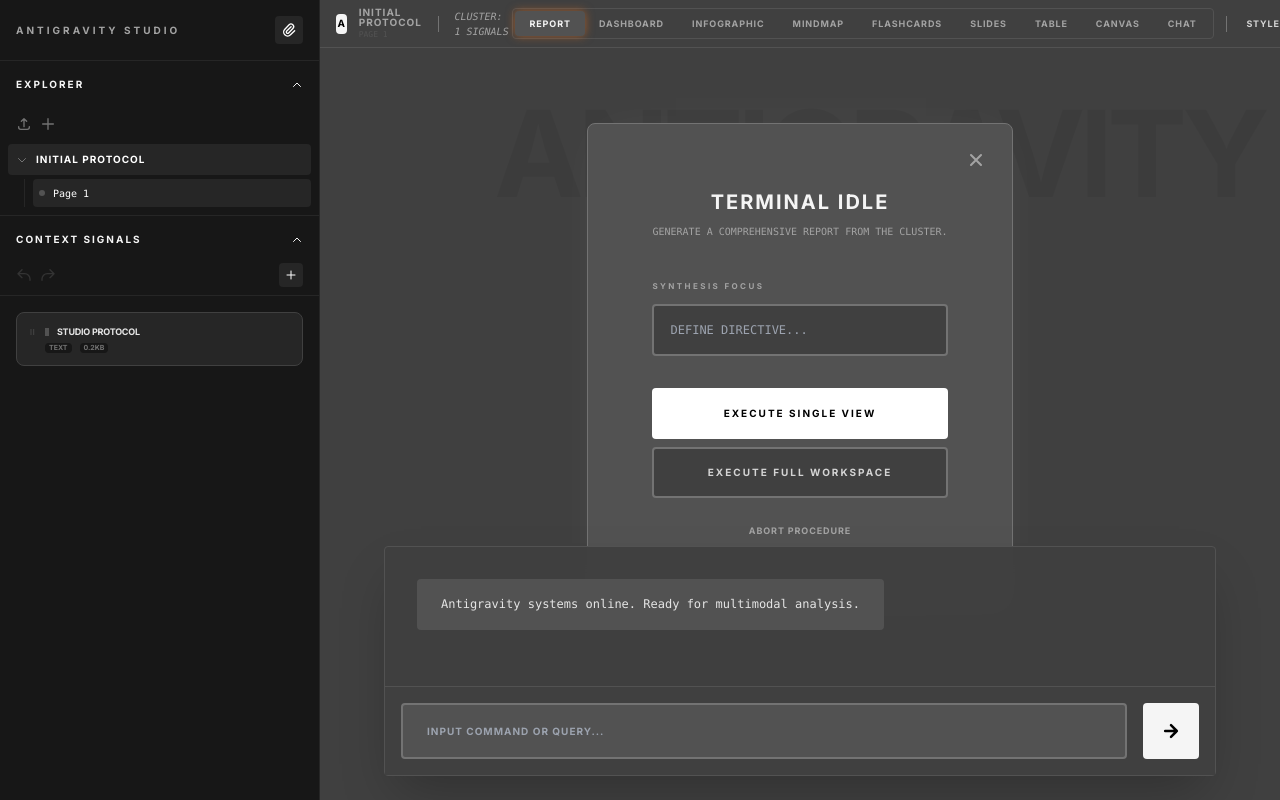
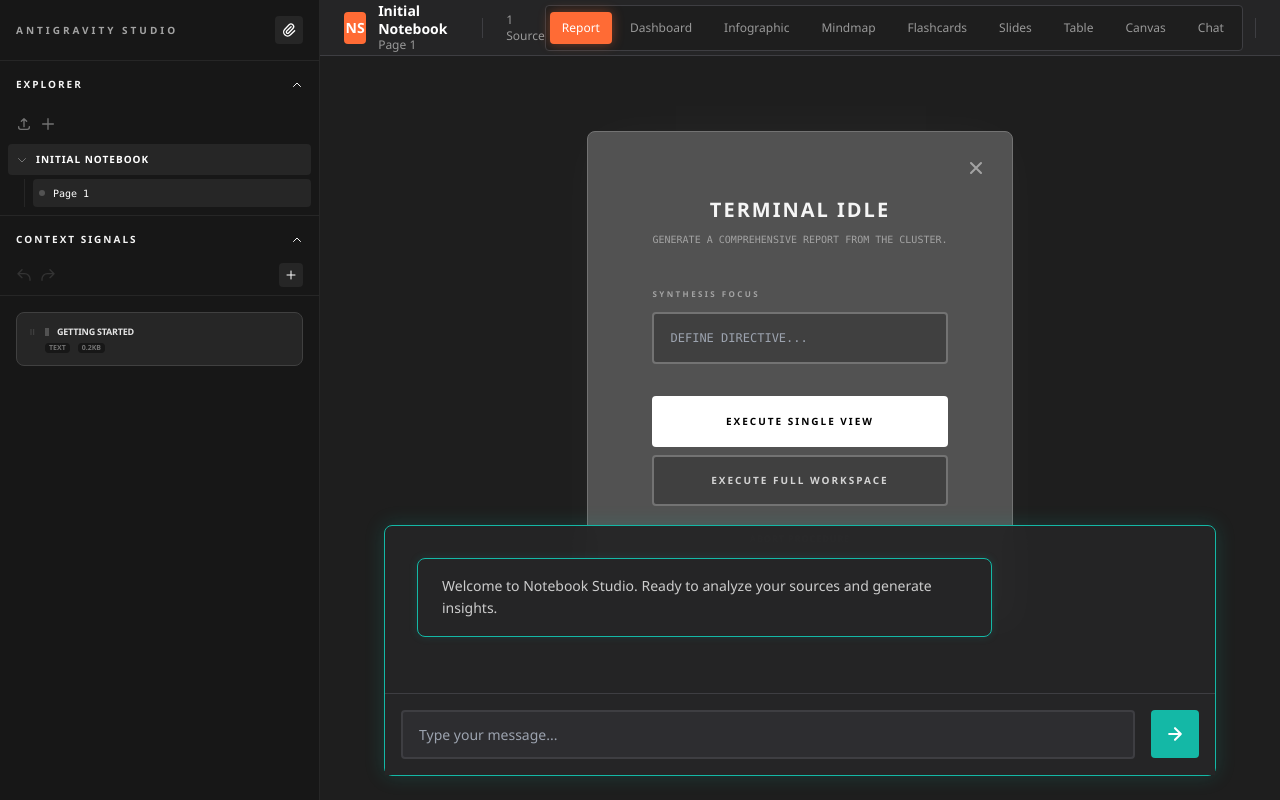
Before and after one commit to HaggisSupper/Notebook_Studio, a React (Vite) app: page / in a window 1280 px wide. Built offline with nearby package versions, Linux system fonts and the light colour scheme.

Commit message:
Implement Gen-X UI/UX design system: Phase 1 - Typography, colors, and navigation
Co-authored-by: HaggisSupper <211442128+HaggisSupper@users.noreply.github.com>

```diff
--- a/App.tsx
+++ b/App.tsx
@@ -16,14 +16,14 @@ const INITIAL_PAGE: Page = {
   id: 'pg-1',
   name: 'Page 1',
   generatedContent: {},
-  chatHistory: [{ role: 'assistant', content: 'Antigravity systems online. Ready for multimodal analysis.' }]
+  chatHistory: [{ role: 'assistant', content: 'Welcome to Notebook Studio. Ready to analyze your sources and generate insights.' }]
 };
 
 const INITIAL_NOTEBOOK: Notebook = {
   id: 'nb-1',
-  name: 'Initial Protocol',
+  name: 'Initial Notebook',
   sources: [
-    { id: '1', title: 'Studio Protocol', content: 'NotebookLM Studio Clone. Grayscale visual studio antigravity aesthetics. Supports: Multimodal Reports, Infographics, Mindmaps, Flashcards, Slides, Tables, and Telemetry Dashboards. Powered by Google Gemini.', type: 'text' }
+    { id: '1', title: 'Getting Started', content: 'Notebook Studio - A multimodal analysis tool for Gen-X professionals. Create Reports, Infographics, Mindmaps, Flashcards, Slides, Tables, and Dashboards. Optimized for clarity, readability, and efficiency.', type: 'text' }
   ],
   pages: [INITIAL_PAGE]
 };
@@ -511,8 +511,8 @@ const App: React.FC = () => {
   };
 
   return (
-    <div className={`flex h-screen w-full overflow-hidden ${state.isDarkMode ? 'dark' : ''}`}>
-      <div className="flex w-full h-full bg-neutral-700 transition-colors selection:bg-neutral-600 selection:text-white">
+    <div className={`flex h-screen w-full overflow-hidden ${state.isDarkMode ? 'dark' : ''}`} style={{ backgroundColor: '#1E1E1E' }}>
+      <div className="flex w-full h-full transition-colors" style={{ backgroundColor: '#1E1E1E', color: '#CCCCCC' }}>
 
         {/* Sidebar */}
         <div className="flex-shrink-0 z-50">
@@ -554,72 +554,224 @@ const App: React.FC = () => {
         <main className="flex-1 flex flex-col min-w-0 h-full relative">
 
           {/* Top Navigation Bar */}
-          <header className="h-12 border-b border-neutral-600 flex items-center justify-between px-4 bg-neutral-700 sticky top-0 z-40">
-            <div className="flex items-center gap-3">
-              {/* Spacer if sidebar unpinned and open to prevent overlap if necessary, though absolute positioning handles most */}
+          <header className="h-14 flex items-center justify-between px-6 sticky top-0 z-40 transition-all duration-150" style={{ backgroundColor: '#252526', borderBottom: '1px solid #3E3E42' }}>
+            <div className="flex items-center gap-4">
               {!isSidebarPinned && <div className="w-8"></div>}
 
-              <div className="w-5 h-5 bg-neutral-100 rounded flex items-center justify-center text-black font-black text-[10px]">A</div>
-              <div className="flex flex-col">
-                 <h1 className="text-[10px] font-black text-neutral-400 tracking-widest uppercase leading-none mb-0.5">{activeNotebook?.name || 'Studio Core'}</h1>
-                 <span className="text-[8px] font-mono text-neutral-600 uppercase">{activePage?.name}</span>
+              <div className="flex items-center gap-3">
+                <div className="w-8 h-8 flex items-center justify-center rounded" style={{ backgroundColor: '#FF6B35' }}>
+                  <span className="text-white font-bold text-sm">NS</span>
+                </div>
+                <div className="flex flex-col">
+                   <h1 className="text-sm font-semibold leading-tight" style={{ color: '#FFFFFF' }}>{activeNotebook?.name || 'Notebook Studio'}</h1>
+                   <span className="text-xs" style={{ color: '#999999' }}>{activePage?.name}</span>
+                </div>
               </div>
-              <div className="h-4 w-[1px] bg-neutral-500 mx-1" />
-              <div className="text-[10px] text-neutral-400 font-mono italic">CLUSTER: {activeNotebook?.sources.length || 0} SIGNALS</div>
+              <div className="h-5 w-px mx-2" style={{ backgroundColor: '#3E3E42' }} />
+              <div className="text-xs font-medium" style={{ color: '#999999' }}>{activeNotebook?.sources.length || 0} Source{activeNotebook?.sources.length !== 1 ? 's' : ''}</div>
             </div>
 
-            <div className="flex items-center gap-1">
-              <nav className="hidden md:flex items-center bg-neutral-700 p-0.5 rounded border border-neutral-600">
+            <div className="flex items-center gap-2">
+              <nav className="hidden md:flex items-center gap-1 p-1 rounded" style={{ backgroundColor: '#1E1E1E', border: '1px solid #3E3E42' }}>
                 {(['report', 'dashboard', 'infographic', 'mindmap', 'flashcards', 'slides', 'table', 'canvas', 'chat'] as StudioView[]).map((view) => (
                   <button
                     key={view}
                     onClick={() => setState(prev => ({...prev, activeView: view}))}
-                    className={`px-3 py-1 rounded text-[9px] font-black transition-all whitespace-nowrap uppercase tracking-widest border-2 border-transparent ${state.activeView === view ? 'bg-neutral-600 text-neutral-100 border-orange-500 shadow-[0_0_10px_rgba(249,115,22,0.5)]' : 'text-neutral-400 hover:text-neutral-200 hover:border-orange-500'}`}
+                    aria-label={`Switch to ${view} view`}
+                    aria-current={state.activeView === view ? 'page' : undefined}
+                    className={`px-3 py-2 rounded text-xs font-medium transition-all duration-150 whitespace-nowrap capitalize ${state.activeView === view ? 'shadow-md' : ''}`}
+                    style={state.activeView === view ? {
+                      backgroundColor: '#FF6B35',
+                      color: '#FFFFFF',
+                      boxShadow: '0 0 12px rgba(255, 107, 53, 0.4)'
+                    } : {
+                      backgroundColor: 'transparent',
+                      color: '#999999',
+                      border: '2px solid transparent'
+                    }}
+                    onMouseEnter={(e) => {
+                      if (state.activeView !== view) {
+                        e.currentTarget.style.color = '#FFFFFF';
+                        e.currentTarget.style.borderColor = '#FF6B35';
+                      }
+                    }}
+                    onMouseLeave={(e) => {
+                      if (state.activeView !== view) {
+                        e.currentTarget.style.color = '#999999';
+                        e.currentTarget.style.borderColor = 'transparent';
+                      }
+                    }}
+                    onFocus={(e) => {
+                      e.currentTarget.style.outline = '2px solid #FF6B35';
+                      e.currentTarget.style.outlineOffset = '2px';
+                      e.currentTarget.style.boxShadow = '0 0 12px rgba(255, 107, 53, 0.4)';
+                    }}
+                    onBlur={(e) => {
+                      e.currentTarget.style.outline = 'none';
+                      if (state.activeView !== view) {
+                        e.currentTarget.style.boxShadow = 'none';
+                      }
+                    }}
                   >
                     {view}
                   </button>
                 ))}
               </nav>
-              {/* Mobile View Selector Simplification */}
+              {/* Mobile View Selector */}
               <div className="md:hidden">
                  <select
                     value={state.activeView}
                     onChange={(e) => setState(prev => ({...prev, activeView: e.target.value as StudioView}))}
-                    className="bg-neutral-600 text-neutral-200 text-[9px] font-black uppercase p-1 rounded border-2 border-transparent hover:border-orange-500 focus:border-orange-500 focus:shadow-[0_0_10px_rgba(249,115,22,0.5)] outline-none"
+                    aria-label="Select view"
+                    className="rounded text-sm font-medium px-3 py-2 outline-none transition-all duration-150"
+                    style={{ backgroundColor: '#2D2D30', color: '#CCCCCC', border: '2px solid #3E3E42' }}
+                    onFocus={(e) => {
+                      e.currentTarget.style.borderColor = '#FF6B35';
+                      e.currentTarget.style.boxShadow = '0 0 12px rgba(255, 107, 53, 0.4)';
+                    }}
+                    onBlur={(e) => {
+                      e.currentTarget.style.borderColor = '#3E3E42';
+                      e.currentTarget.style.boxShadow = 'none';
+                    }}
                  >
                     {(['report', 'dashboard', 'infographic', 'mindmap', 'flashcards', 'slides', 'table', 'canvas', 'chat'] as StudioView[]).map((view) => (
-                       <option key={view} value={view}>{view}</option>
+                       <option key={view} value={view}>{view.charAt(0).toUpperCase() + view.slice(1)}</option>
                     ))}
                  </select>
               </div>
 
-              <div className="h-4 w-[1px] bg-neutral-500 mx-2 hidden md:block" />
+              <div className="h-5 w-px mx-1 hidden md:block" style={{ backgroundColor: '#3E3E42' }} />
               <button
                 onClick={() => setIsStyleModalOpen(true)}
-                className="p-1.5 rounded transition-all text-[9px] font-black uppercase tracking-widest border-2 border-transparent text-neutral-300 hover:text-white hover:bg-neutral-600 hover:border-orange-500"
-                title="Set Complexity & Style"
+                aria-label="Set complexity and style preferences"
+                className="px-3 py-2 rounded text-xs font-medium transition-all duration-150 hidden md:block"
+                style={{ backgroundColor: 'transparent', color: '#CCCCCC', border: '2px solid transparent' }}
+                onMouseEnter={(e) => {
+                  e.currentTarget.style.color = '#FFFFFF';
+                  e.currentTarget.style.backgroundColor = '#2D2D30';
+                  e.currentTarget.style.borderColor = '#FF6B35';
+                }}
+                onMouseLeave={(e) => {
+                  e.currentTarget.style.color = '#CCCCCC';
+                  e.currentTarget.style.backgroundColor = 'transparent';
+                  e.currentTarget.style.borderColor = 'transparent';
+                }}
+                onFocus={(e) => {
+                  e.currentTarget.style.outline = '2px solid #FF6B35';
+                  e.currentTarget.style.outlineOffset = '2px';
+                  e.currentTarget.style.boxShadow = '0 0 12px rgba(255, 107, 53, 0.4)';
+                }}
+                onBlur={(e) => {
+                  e.currentTarget.style.outline = 'none';
+                  e.currentTarget.style.boxShadow = 'none';
+                }}
               >
-                Style
+                Style Settings
               </button>
               <button
                 onClick={() => setIsSqlModalOpen(true)}
-                className={`p-1.5 rounded transition-all text-[9px] font-black uppercase tracking-widest border-2 ${state.sqlConfig.active ? 'text-green-400 bg-neutral-600 border-green-700 shadow-[0_0_10px_rgba(34,197,94,0.5)]' : 'text-neutral-300 hover:text-white hover:bg-neutral-600 border-transparent hover:border-orange-500'}`}
-                title="Connect Data Source"
+                aria-label={state.sqlConfig.active ? 'Database active - Click to manage' : 'Connect to database'}
+                className="px-3 py-2 rounded text-xs font-medium transition-all duration-150 hidden md:block"
+                style={state.sqlConfig.active ? {
+                  backgroundColor: '#2D2D30',
+                  color: '#4ADE80',
+                  border: '2px solid #4ADE80',
+                  boxShadow: '0 0 12px rgba(74, 222, 128, 0.4)'
+                } : {
+                  backgroundColor: 'transparent',
+                  color: '#CCCCCC',
+                  border: '2px solid transparent'
+                }}
+                onMouseEnter={(e) => {
+                  if (!state.sqlConfig.active) {
+                    e.currentTarget.style.color = '#FFFFFF';
+                    e.currentTarget.style.backgroundColor = '#2D2D30';
+                    e.currentTarget.style.borderColor = '#FF6B35';
+                  }
+                }}
+                onMouseLeave={(e) => {
+                  if (!state.sqlConfig.active) {
+                    e.currentTarget.style.color = '#CCCCCC';
+                    e.currentTarget.style.backgroundColor = 'transparent';
+                    e.currentTarget.style.borderColor = 'transparent';
+                  }
+                }}
+                onFocus={(e) => {
+                  e.currentTarget.style.outline = '2px solid #FF6B35';
+                  e.currentTarget.style.outlineOffset = '2px';
+                  e.currentTarget.style.boxShadow = state.sqlConfig.active ? '0 0 12px rgba(74, 222, 128, 0.4)' : '0 0 12px rgba(255, 107, 53, 0.4)';
+                }}
+                onBlur={(e) => {
+                  e.currentTarget.style.outline = 'none';
+                  if (!state.sqlConfig.active) {
+                    e.currentTarget.style.boxShadow = 'none';
+                  }
+                }}
               >
-                {state.sqlConfig.active ? 'DB Active' : 'DB Connect'}
+                {state.sqlConfig.active ? 'Database Active' : 'Connect Database'}
               </button>
-              <div className="h-4 w-[1px] bg-neutral-500 mx-2 hidden md:block" />
-              <button onClick={handleGenerateAll} title="Synthesize All" className="p-1.5 text-neutral-300 hover:text-white hover:bg-neutral-600 rounded transition-all border-2 border-transparent hover:border-orange-500">⚡</button>
-              <button onClick={() => setIsSettingsOpen(true)} className="p-1.5 text-neutral-300 hover:text-white hover:bg-neutral-600 rounded transition-all border-2 border-transparent hover:border-orange-500">⚙</button>
+              <div className="h-5 w-px mx-1 hidden md:block" style={{ backgroundColor: '#3E3E42' }} />
+              <button
+                onClick={handleGenerateAll}
+                aria-label="Generate all views"
+                title="Generate all views"
+                className="px-3 py-2 rounded text-xs font-medium transition-all duration-150"
+                style={{ backgroundColor: 'transparent', color: '#CCCCCC', border: '2px solid transparent' }}
+                onMouseEnter={(e) => {
+                  e.currentTarget.style.color = '#FFFFFF';
+                  e.currentTarget.style.backgroundColor = '#2D2D30';
+                  e.currentTarget.style.borderColor = '#FF6B35';
+                }}
+                onMouseLeave={(e) => {
+                  e.currentTarget.style.color = '#CCCCCC';
+                  e.currentTarget.style.backgroundColor = 'transparent';
+                  e.currentTarget.style.borderColor = 'transparent';
+                }}
+                onFocus={(e) => {
+                  e.currentTarget.style.outline = '2px solid #FF6B35';
+                  e.currentTarget.style.outlineOffset = '2px';
+                  e.currentTarget.style.boxShadow = '0 0 12px rgba(255, 107, 53, 0.4)';
+                }}
+                onBlur={(e) => {
+                  e.currentTarget.style.outline = 'none';
+                  e.currentTarget.style.boxShadow = 'none';
+                }}
+              >
+                Generate All
+              </button>
+              <button
+                onClick={() => setIsSettingsOpen(true)}
+                aria-label="Open settings"
+                title="Settings"
+                className="px-3 py-2 rounded text-xs font-medium transition-all duration-150"
+                style={{ backgroundColor: 'transparent', color: '#CCCCCC', border: '2px solid transparent' }}
+                onMouseEnter={(e) => {
+                  e.currentTarget.style.color = '#FFFFFF';
+                  e.currentTarget.style.backgroundColor = '#2D2D30';
+                  e.currentTarget.style.borderColor = '#FF6B35';
+                }}
+                onMouseLeave={(e) => {
+                  e.currentTarget.style.color = '#CCCCCC';
+                  e.currentTarget.style.backgroundColor = 'transparent';
+                  e.currentTarget.style.borderColor = 'transparent';
+                }}
+                onFocus={(e) => {
+                  e.currentTarget.style.outline = '2px solid #FF6B35';
+                  e.currentTarget.style.outlineOffset = '2px';
+                  e.currentTarget.style.boxShadow = '0 0 12px rgba(255, 107, 53, 0.4)';
+                }}
+                onBlur={(e) => {
+                  e.currentTarget.style.outline = 'none';
+                  e.currentTarget.style.boxShadow = 'none';
+                }}
+              >
+                Settings
+              </button>
             </div>
           </header>
 
           {/* Canvas */}
-          <div className="flex-1 overflow-y-auto bg-neutral-700 p-10 custom-scrollbar relative">
-            <div className="absolute top-0 right-0 p-4 pointer-events-none opacity-5">
-              <span className="text-[120px] font-black select-none uppercase tracking-tighter">ANTIGRAVITY</span>
-            </div>
-
+          <div className="flex-1 overflow-y-auto p-10 custom-scrollbar relative" style={{ backgroundColor: '#1E1E1E' }}>
             <div className="max-w-6xl mx-auto min-h-full pb-64 relative z-10">
               {state.activeView !== 'chat' && !activePage?.generatedContent[state.activeView] && !state.isLoading ? (
                 <div className="h-[70vh] flex flex-col items-center justify-center text-center animate-in fade-in zoom-in-95 duration-300">
@@ -697,13 +849,28 @@ const App: React.FC = () => {
             </div>
           </div>
 
-          {/* Floating Chat */}
+          {/* Floating Chat - Teal Accent for Conversational UI */}
           <div className="absolute bottom-6 left-1/2 -translate-x-1/2 w-full max-w-4xl px-8 pointer-events-none z-30">
-            <div className="pointer-events-auto bg-neutral-700/95 backdrop-blur-md rounded border border-neutral-600 shadow-2xl flex flex-col max-h-[450px]">
+            <div className="pointer-events-auto backdrop-blur-md rounded-lg shadow-2xl flex flex-col max-h-[450px] transition-all duration-150" style={{ backgroundColor: 'rgba(37, 37, 38, 0.95)', border: '1px solid #14B8A6', boxShadow: '0 0 20px rgba(20, 184, 166, 0.2)' }}>
               <div className="flex-1 overflow-y-auto p-8 space-y-6 custom-scrollbar">
                 {activePage?.chatHistory.map((msg, i) => (
                   <div key={i} className={`flex ${msg.role === 'user' ? 'justify-end' : 'justify-start'}`}>
-                    <div className={`max-w-[75%] px-6 py-4 rounded text-xs leading-relaxed ${msg.role === 'user' ? 'bg-neutral-100 text-black font-black uppercase' : 'bg-neutral-600 text-neutral-200 font-mono'}`}>
+                    <div
+                      className="max-w-[75%] px-6 py-4 rounded-lg leading-relaxed transition-all duration-150"
+                      style={msg.role === 'user' ? {
+                        backgroundColor: '#2D2D30',
+                        color: '#FFFFFF',
+                        fontSize: '0.875rem',
+                        fontWeight: 500,
+                        border: '1px solid #3E3E42'
+                      } : {
+                        backgroundColor: '#252526',
+                        color: '#CCCCCC',
+                        fontSize: '0.875rem',
+                        border: '1px solid #14B8A6',
+                        boxShadow: '0 0 8px rgba(20, 184, 166, 0.15)'
+                      }}
+                    >
                       {msg.content}
                     </div>
                   </div>
@@ -711,15 +878,63 @@ const App: React.FC = () => {
                 <div ref={chatEndRef} />
               </div>
 
-              <form onSubmit={handleChat} className="p-4 border-t border-neutral-600 flex gap-4 bg-neutral-700">
+              <form onSubmit={handleChat} className="p-4 flex gap-4" style={{ borderTop: '1px solid #3E3E42', backgroundColor: '#252526' }}>
                 <input
                   type="text"
                   value={chatInput}
                   onChange={(e) => setChatInput(e.target.value)}
-                  placeholder="INPUT COMMAND OR QUERY..."
-                  className="flex-1 bg-neutral-600 border-2 border-neutral-500 text-neutral-100 rounded px-6 py-4 outline-none text-[10px] font-black uppercase tracking-widest transition-all hover:border-orange-500 focus:border-orange-500 focus:shadow-[0_0_10px_rgba(249,115,22,0.5)]"
+                  placeholder="Type your message..."
+                  aria-label="Chat message input"
+                  className="flex-1 rounded px-4 py-3 outline-none transition-all duration-150"
+                  style={{
+                    backgroundColor: '#2D2D30',
+                    color: '#CCCCCC',
+                    border: '2px solid #3E3E42',
+                    fontSize: '0.875rem'
+                  }}
+                  onFocus={(e) => {
+                    e.currentTarget.style.borderColor = '#14B8A6';
+                    e.currentTarget.style.boxShadow = '0 0 12px rgba(20, 184, 166, 0.4)';
+                  }}
+                  onBlur={(e) => {
+                    e.currentTarget.style.borderColor = '#3E3E42';
+                    e.currentTarget.style.boxShadow = 'none';
+                  }}
                 />
-                <button type="submit" disabled={state.isLoading} className="bg-neutral-100 disabled:opacity-20 text-black w-14 h-14 rounded flex items-center justify-center transition-all hover:bg-white border-2 border-transparent hover:border-orange-500 focus:border-orange-500 focus:shadow-[0_0_10px_rgba(249,115,22,0.5)]"><svg className="w-5 h-5" fill="none" stroke="currentColor" viewBox="0 0 24 24"><path strokeLinecap="round" strokeLinejoin="round" strokeWidth={3} d="M5 12h14M12 5l7 7-7 7" /></svg></button>
+                <button
+                  type="submit"
+                  disabled={state.isLoading}
+                  aria-label="Send message"
+                  className="w-12 h-12 rounded flex items-center justify-center transition-all duration-150"
+                  style={{
+                    backgroundColor: '#14B8A6',
+                    color: '#FFFFFF',
+                    border: '2px solid transparent'
+                  }}
+                  onMouseEnter={(e) => {
+                    if (!state.isLoading) {
+                      e.currentTarget.style.backgroundColor = '#2DD4BF';
+                      e.currentTarget.style.boxShadow = '0 0 12px rgba(20, 184, 166, 0.4)';
+                    }
+                  }}
+                  onMouseLeave={(e) => {
+                    e.currentTarget.style.backgroundColor = '#14B8A6';
+                    e.currentTarget.style.boxShadow = 'none';
+                  }}
+                  onFocus={(e) => {
+                    e.currentTarget.style.outline = '2px solid #14B8A6';
+                    e.currentTarget.style.outlineOffset = '2px';
+                    e.currentTarget.style.boxShadow = '0 0 12px rgba(20, 184, 166, 0.4)';
+                  }}
+                  onBlur={(e) => {
+                    e.currentTarget.style.outline = 'none';
+                    e.currentTarget.style.boxShadow = 'none';
+                  }}
+                >
+                  <svg className="w-5 h-5" fill="none" stroke="currentColor" viewBox="0 0 24 24">
+                    <path strokeLinecap="round" strokeLinejoin="round" strokeWidth={2.5} d="M5 12h14M12 5l7 7-7 7" />
+                  </svg>
+                </button>
               </form>
             </div>
           </div>
@@ -860,11 +1075,30 @@ const App: React.FC = () => {
 
       </div>
       <style>{`
-        @keyframes loading { 0% { transform: translateX(-100%); } 100% { transform: translateX(100%); } }
+        @keyframes loading {
+          0% { transform: translateX(-100%); }
+          100% { transform: translateX(100%); }
+        }
         .no-scrollbar::-webkit-scrollbar { display: none; }
-        .custom-scrollbar::-webkit-scrollbar { width: 3px; }
-        .custom-scrollbar::-webkit-scrollbar-track { background: transparent; }
-        .custom-scrollbar::-webkit-scrollbar-thumb { background: #333; }
+        .custom-scrollbar::-webkit-scrollbar { width: 8px; }
+        .custom-scrollbar::-webkit-scrollbar-track { background: #1E1E1E; }
+        .custom-scrollbar::-webkit-scrollbar-thumb {
+          background: #3E3E42;
+          border-radius: 4px;
+        }
+        .custom-scrollbar::-webkit-scrollbar-thumb:hover {
+          background: #454545;
+        }
+        /* Smooth transitions for all interactive elements */
+        * {
+          transition-duration: 150ms;
+          transition-timing-function: cubic-bezier(0.4, 0, 0.2, 1);
+        }
+        /* Selection color */
+        ::selection {
+          background-color: #FF6B35;
+          color: #FFFFFF;
+        }
       `}</style>
     </div>
   );
--- a/index.html
+++ b/index.html
@@ -10,11 +10,16 @@
     <script src="https://cdn.tailwindcss.com"></script>
     <link rel="preconnect" href="https://fonts.googleapis.com">
     <link rel="preconnect" href="https://fonts.gstatic.com" crossorigin>
-    <link href="https://fonts.googleapis.com/css2?family=Inter:wght@300;400;500;600;700&display=swap" rel="stylesheet">
+    <link href="https://fonts.googleapis.com/css2?family=Inter:wght@400;500;600;700;800&family=Source+Sans+3:wght@400;600;700&display=swap" rel="stylesheet">
     <style>
         body {
-            font-family: 'Inter', sans-serif;
-            background-color: #f9fafb;
+            font-family: 'Segoe UI', 'Inter', -apple-system, BlinkMacSystemFont, 'Source Sans 3', 'Roboto', 'Helvetica Neue', Arial, sans-serif;
+            background-color: #1E1E1E;
+            font-size: 16px;
+            line-height: 1.6;
+        }
+        * {
+            box-sizing: border-box;
         }
     </style>
 <script type="importmap">
```
Also changed, not shown: 1 other file (tests, documents, lock files or other folders).
